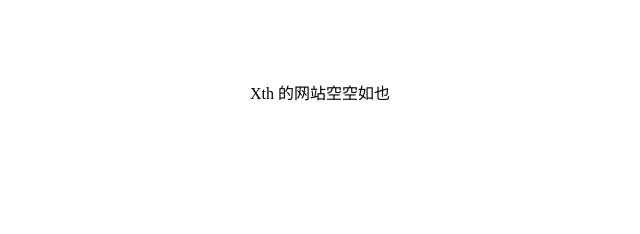
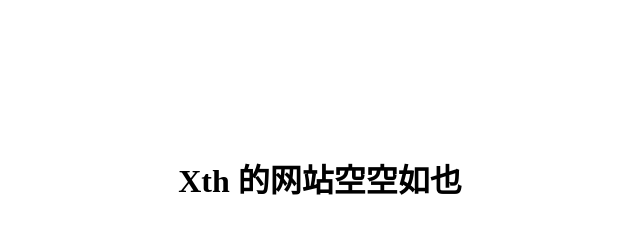
Before and after one commit to xth0808/xth0808.github.io, a plain HTML site: page index.html in a window 1280 px wide. Shown: the whole page, without its empty margins (320-960 px from the left). Drawn offline with Linux system fonts and the light colour scheme.

Commit message:
Update index.html

```diff
--- a/index.html
+++ b/index.html
@@ -2,9 +2,10 @@
 <html>
 <head>
 	<title>Xth's Page</title>
+	<meta charset="utf-8">
 </head>
 <body>
-	<br><br><br><br>
-	<center>Xth 的网站空空如也</center>
+	<br><br><br><br><br><br><br>
+	<center><h1>Xth 的网站空空如也</h1></center>
 </body>
 </html>
```
